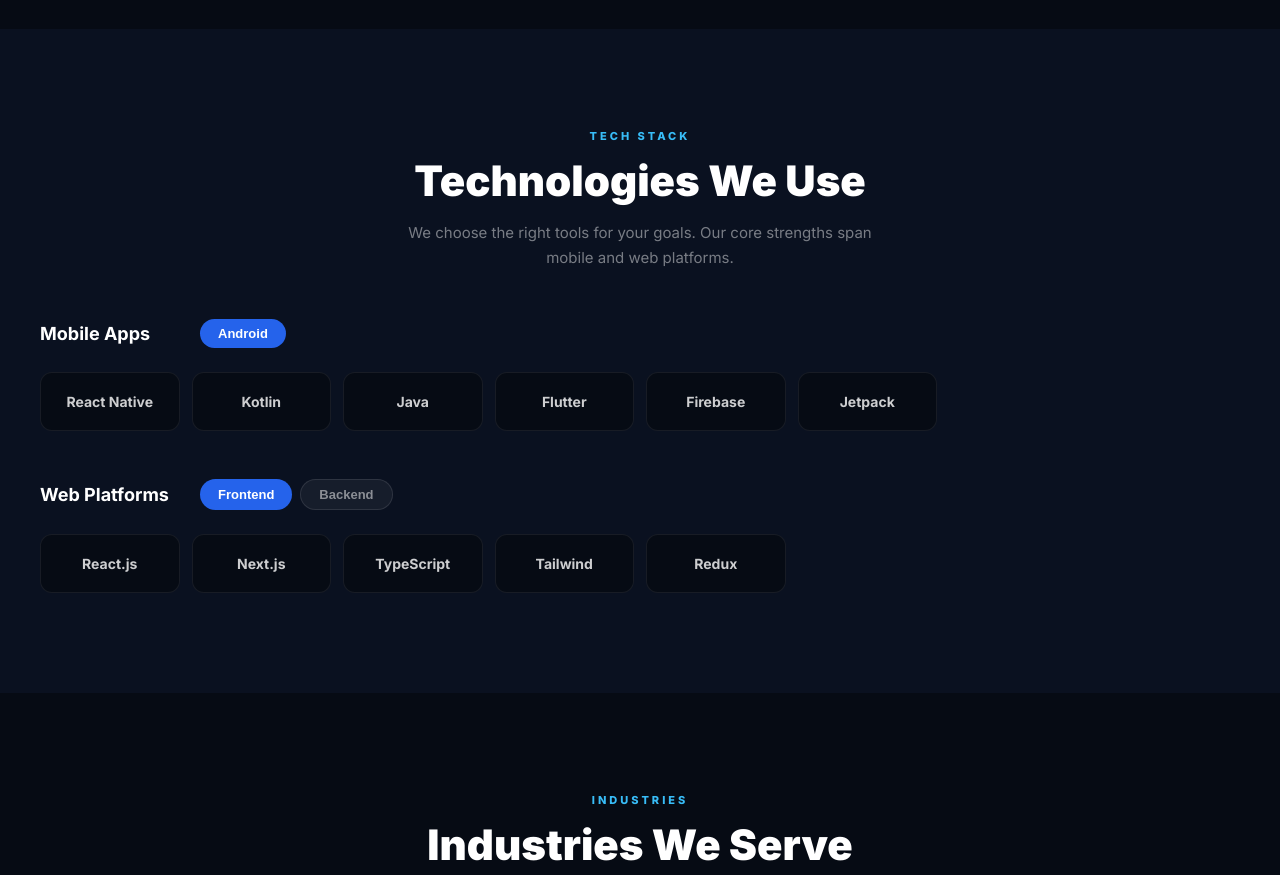
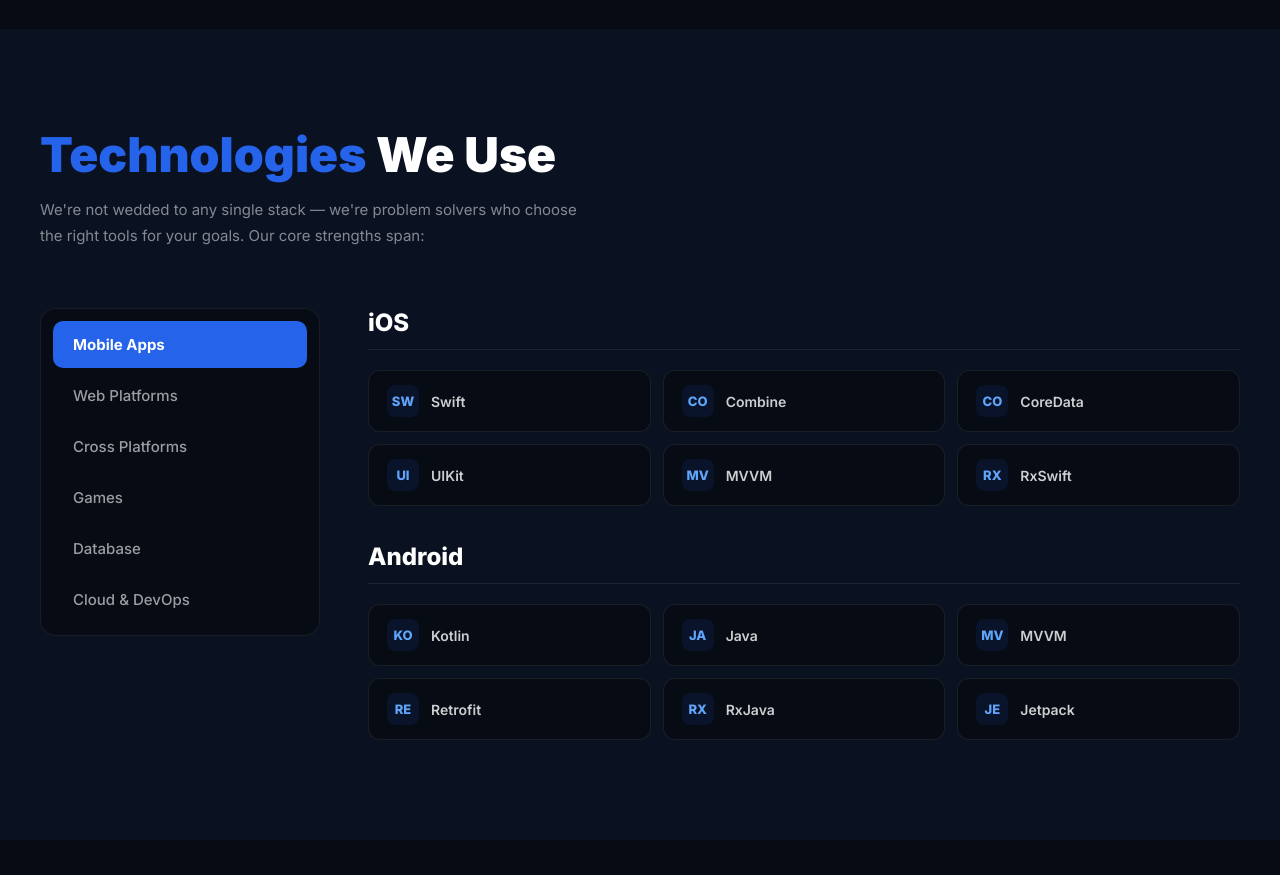
Before and after one commit to Haseebismail703/Dev-Cor-Solution, a React (Vite) app: page / in a window 1280 px wide. Shown: the part 6480-7355 px from the top of the page. Built offline with nearby package versions, Linux system fonts and the light colour scheme.

Commit message:
design Technologies We Use and  Industries We Serve section completed

```diff
--- a/src/App.tsx
+++ b/src/App.tsx
@@ -15,7 +15,7 @@ export default function App() {
   const [menuOpen, setMenuOpen] = useState(false);
   const [activeStep, setActiveStep] = useState(0);
   const [activeFaq, setActiveFaq] = useState<number | null>(null);
-  const [techTabs, setTechTabs] = useState([0, 0]);
+  const [techTabs, setTechTabs] = useState([0, 0, 0, 0, 0, 0]);
   const [hoveredProject, setHoveredProject] = useState<number | null>(null);
   const [activeService, setActiveService] = useState<number | null>(null);
   const [form, setForm] = useState({ name: "", phone: "", budget: "", message: "" });
@@ -84,10 +84,13 @@ export default function App() {
         .prj-card:hover{transform:translateY(-8px)}
         .prj-card:hover img{transform:scale(1.06)!important}
         .prj-desc{display:-webkit-box;-webkit-line-clamp:2;-webkit-box-orient:vertical;overflow:hidden}
-        .process-visible{opacity:1!important;transform:translate(0) scale(1)!important}
         .process-img-wrap:hover img{transform:scale(1.06)!important}
+        .tech-chip:hover{border-color:rgba(37,99,235,.4)!important;background:rgba(37,99,235,.08)!important;transform:translateY(-2px)}
         .step-grid{display:grid;grid-template-columns:1fr 1fr;gap:16px}
         .ind-grid{display:grid;grid-template-columns:repeat(4,1fr);gap:16px}
+        .ind-card{transition:transform .4s ease}
+        .ind-card:hover{transform:translateY(-6px)}
+        .ind-card:hover img{transform:scale(1.08)!important}
         .ticker-wrap{overflow:hidden;white-space:nowrap;border-top:1px solid rgba(255,255,255,.08);border-bottom:1px solid rgba(255,255,255,.08);padding:16px 0;background:#0a1120}
         .ticker-inner{display:inline-flex;animation:ticker 20s linear infinite}
         .nav-link{background:none;border:none;color:rgba(255,255,255,.7);padding:8px 14px;border-radius:6px;font-size:14px;font-weight:500;cursor:pointer;transition:color .2s}
@@ -103,7 +106,7 @@ export default function App() {
       <ProjectsSection isMobile={isMobile} setHoveredProject={setHoveredProject} />
       <ProcessSection isMobile={isMobile} activeStep={activeStep} setActiveStep={setActiveStep} />
       <TechStackSection isMobile={isMobile} techTabs={techTabs} setTechTabs={setTechTabs} />
-      <IndustriesSection />
+      <IndustriesSection isMobile={isMobile} />
 
       <section style={{ padding: "100px 24px", background: "#0a1120" }}>
         <div style={{ maxWidth: 800, margin: "0 auto" }}>
--- a/src/Component/IndustriesSection.tsx
+++ b/src/Component/IndustriesSection.tsx
@@ -1,17 +1,72 @@
 import { INDUSTRIES } from "../data";
 
-export function IndustriesSection() {
+type IndustriesSectionProps = {
+  isMobile: boolean;
+};
+
+export function IndustriesSection({ isMobile }: IndustriesSectionProps) {
   return (
-    <section style={{ padding: "100px 24px", background: "#060b14" }}>
+    <section style={{ padding: isMobile ? "80px 20px" : "100px 24px", background: "#060b14" }}>
       <div style={{ maxWidth: 1200, margin: "0 auto" }}>
-        <div style={{ textAlign: "center", marginBottom: 60 }}>
-          <div style={{ fontSize: 11, color: "#38bdf8", fontWeight: 800, letterSpacing: "3px", textTransform: "uppercase", marginBottom: 12 }}>INDUSTRIES</div>
-          <h2 style={{ fontSize: 42, fontWeight: 900, color: "#fff" }}>Industries We Serve</h2>
+        <div style={{ marginBottom: isMobile ? 40 : 60 }}>
+          <h2 style={{ fontSize: isMobile ? 28 : 48, fontWeight: 900, lineHeight: 1.1 }}>
+            <span style={{ color: "#2563eb" }}>Industries</span>
+            <span style={{ color: "#fff" }}> We Serve</span>
+          </h2>
+          <p style={{
+            color: "rgba(255,255,255,.5)",
+            fontSize: 15,
+            marginTop: 16,
+            maxWidth: 560,
+            lineHeight: 1.7,
+          }}>
+            As a leading digital transformation company, we build tailored solutions across many sectors to help you meet industry demands.
+          </p>
         </div>
+
         <div className="ind-grid">
           {INDUSTRIES.map((ind, i) => (
-            <div key={i} className="hc" style={{ background: "#0a1120", border: "1px solid rgba(255,255,255,.07)", borderRadius: 14, padding: "22px 16px", textAlign: "center", cursor: "pointer" }}>
-              <div style={{ fontSize: 14, fontWeight: 600, color: "rgba(255,255,255,.8)" }}>{ind}</div>
+            <div
+              key={i}
+              className="ind-card"
+              style={{
+                position: "relative",
+                borderRadius: 16,
+                overflow: "hidden",
+                cursor: "pointer",
+                height: isMobile ? 220 : 280,
+              }}
+            >
+              <img
+                src={ind.image}
+                alt={ind.title}
+                loading="lazy"
+                style={{
+                  width: "100%",
+                  height: "100%",
+                  objectFit: "cover",
+                  display: "block",
+                  transition: "transform .5s ease",
+                }}
+              />
+              <div style={{
+                position: "absolute",
+                inset: 0,
+                background: "linear-gradient(to top, rgba(0,0,0,.75) 0%, rgba(0,0,0,.15) 50%, rgba(0,0,0,.05) 100%)",
+              }} />
+              <div style={{
+                position: "absolute",
+                bottom: 0,
+                left: 0,
+                right: 0,
+                padding: isMobile ? "16px" : "20px 24px",
+              }}>
+                <h3 style={{
+                  fontSize: isMobile ? 16 : 18,
+                  fontWeight: 800,
+                  color: "#fff",
+                }}>{ind.title}</h3>
+              </div>
             </div>
           ))}
         </div>
--- a/src/Component/TechStackSection.tsx
+++ b/src/Component/TechStackSection.tsx
@@ -1,3 +1,4 @@
+import { useState } from "react";
 import type { Dispatch, SetStateAction } from "react";
 import { TECH_SECTIONS } from "../data";
 
@@ -7,36 +8,171 @@ type TechStackSectionProps = {
   setTechTabs: Dispatch<SetStateAction<number[]>>;
 };
 
-export function TechStackSection({ isMobile, techTabs, setTechTabs }: TechStackSectionProps) {
+export function TechStackSection({ isMobile }: TechStackSectionProps) {
+  const [activeCategory, setActiveCategory] = useState(0);
+  const current = TECH_SECTIONS[activeCategory];
+
   return (
-    <section style={{ padding: "100px 24px", background: "#0a1120" }}>
+    <section style={{ padding: isMobile ? "80px 20px" : "100px 24px", background: "#0a1120" }}>
       <div style={{ maxWidth: 1200, margin: "0 auto" }}>
-        <div style={{ textAlign: "center", marginBottom: 48 }}>
-          <div style={{ fontSize: 11, color: "#38bdf8", fontWeight: 800, letterSpacing: "3px", textTransform: "uppercase", marginBottom: 12 }}>TECH STACK</div>
-          <h2 style={{ fontSize: isMobile ? 28 : 42, fontWeight: 900, color: "#fff" }}>Technologies We Use</h2>
-          <p style={{ color: "rgba(255,255,255,.45)", marginTop: 14, fontSize: 15, maxWidth: 500, margin: "14px auto 0", lineHeight: 1.7 }}>We choose the right tools for your goals. Our core strengths span mobile and web platforms.</p>
+        <div style={{ marginBottom: isMobile ? 40 : 60 }}>
+          <h2 style={{ fontSize: isMobile ? 28 : 48, fontWeight: 900, lineHeight: 1.1 }}>
+            <span style={{ color: "#2563eb" }}>Technologies</span>
+            <span style={{ color: "#fff" }}> We Use</span>
+          </h2>
+          <p style={{
+            color: "rgba(255,255,255,.5)",
+            fontSize: 15,
+            marginTop: 16,
+            maxWidth: 560,
+            lineHeight: 1.7,
+          }}>
+            We're not wedded to any single stack — we're problem solvers who choose the right tools for your goals. Our core strengths span:
+          </p>
         </div>
-        {TECH_SECTIONS.map((section, si) => (
-          <div key={si} style={{ marginBottom: si === 0 ? 48 : 0 }}>
-            <div style={{ display: "flex", alignItems: "center", gap: 20, marginBottom: 24, flexWrap: "wrap" }}>
-              <h3 style={{ fontSize: 18, fontWeight: 700, color: "#fff", minWidth: 140 }}>{section.cat}</h3>
-              <div style={{ display: "flex", gap: 8 }}>
-                {section.tabs.map((t, ti) => (
-                  <button key={ti} onClick={() => setTechTabs((prev: any) => { const next = [...prev]; next[si] = ti; return next; })} style={{ background: techTabs[si] === ti ? "#2563eb" : "rgba(255,255,255,.05)", border: techTabs[si] === ti ? "none" : "1px solid rgba(255,255,255,.1)", color: techTabs[si] === ti ? "#fff" : "rgba(255,255,255,.5)", padding: "7px 18px", borderRadius: 20, fontWeight: 600, fontSize: 13, cursor: "pointer", transition: "all .2s" }}>{t.label}</button>
-                ))}
-              </div>
-            </div>
-            <div style={{ display: "grid", gridTemplateColumns: "repeat(auto-fill,minmax(130px,1fr))", gap: 12 }}>
-              {section.tabs[techTabs[si]].techs.map((tech, ti) => (
-                <div key={ti} style={{ background: "#060b14", border: "1px solid rgba(255,255,255,.07)", borderRadius: 12, padding: "20px 14px", textAlign: "center", transition: "all .25s", cursor: "default" }}
-                  onMouseEnter={e => { e.currentTarget.style.borderColor = "rgba(37,99,235,.4)"; e.currentTarget.style.background = "rgba(37,99,235,.08)"; }}
-                  onMouseLeave={e => { e.currentTarget.style.borderColor = "rgba(255,255,255,.07)"; e.currentTarget.style.background = "#060b14"; }}>
-                  <div style={{ fontSize: 14, fontWeight: 700, color: "rgba(255,255,255,.8)" }}>{tech}</div>
-                </div>
+
+        <div style={{
+          display: "grid",
+          gridTemplateColumns: isMobile ? "1fr" : "280px 1fr",
+          gap: isMobile ? 24 : 48,
+          alignItems: "start",
+        }}>
+          {/* Sidebar Navigation */}
+          {isMobile ? (
+            <div style={{
+              display: "flex",
+              gap: 8,
+              overflowX: "auto",
+              paddingBottom: 8,
+              scrollbarWidth: "none",
+            }}>
+              {TECH_SECTIONS.map((section, i) => (
+                <button
+                  key={i}
+                  onClick={() => setActiveCategory(i)}
+                  style={{
+                    background: activeCategory === i ? "#2563eb" : "rgba(255,255,255,.05)",
+                    border: activeCategory === i ? "none" : "1px solid rgba(255,255,255,.1)",
+                    color: "#fff",
+                    padding: "10px 20px",
+                    borderRadius: 8,
+                    fontSize: 13,
+                    fontWeight: 600,
+                    cursor: "pointer",
+                    whiteSpace: "nowrap",
+                    transition: "all .2s",
+                    fontFamily: "inherit",
+                  }}
+                >
+                  {section.cat}
+                </button>
               ))}
             </div>
+          ) : (
+            <div style={{
+              background: "#060b14",
+              borderRadius: 16,
+              padding: "12px",
+              border: "1px solid rgba(255,255,255,.07)",
+            }}>
+              {TECH_SECTIONS.map((section, i) => (
+                <button
+                  key={i}
+                  onClick={() => setActiveCategory(i)}
+                  style={{
+                    display: "block",
+                    width: "100%",
+                    textAlign: "left",
+                    background: activeCategory === i ? "#2563eb" : "transparent",
+                    border: "none",
+                    color: activeCategory === i ? "#fff" : "rgba(255,255,255,.6)",
+                    padding: "14px 20px",
+                    borderRadius: 10,
+                    fontSize: 15,
+                    fontWeight: activeCategory === i ? 700 : 500,
+                    cursor: "pointer",
+                    transition: "all .25s",
+                    fontFamily: "inherit",
+                    marginBottom: i < TECH_SECTIONS.length - 1 ? 4 : 0,
+                  }}
+                  onMouseEnter={e => {
+                    if (activeCategory !== i) {
+                      e.currentTarget.style.background = "rgba(255,255,255,.05)";
+                      e.currentTarget.style.color = "#fff";
+                    }
+                  }}
+                  onMouseLeave={e => {
+                    if (activeCategory !== i) {
+                      e.currentTarget.style.background = "transparent";
+                      e.currentTarget.style.color = "rgba(255,255,255,.6)";
+                    }
+                  }}
+                >
+                  {section.cat}
+                </button>
+              ))}
+            </div>
+          )}
+
+          {/* Tech Content */}
+          <div>
+            {current.tabs.map((tab, ti) => (
+              <div key={ti} style={{ marginBottom: ti < current.tabs.length - 1 ? 36 : 0 }}>
+                <h3 style={{
+                  fontSize: isMobile ? 20 : 24,
+                  fontWeight: 800,
+                  color: "#fff",
+                  marginBottom: 20,
+                  paddingBottom: 12,
+                  borderBottom: "1px solid rgba(255,255,255,.08)",
+                }}>
+                  {tab.label}
+                </h3>
+                <div style={{
+                  display: "grid",
+                  gridTemplateColumns: isMobile ? "1fr 1fr" : "repeat(3, 1fr)",
+                  gap: 12,
+                }}>
+                  {tab.techs.map((tech, techIdx) => (
+                    <div
+                      key={techIdx}
+                      className="tech-chip"
+                      style={{
+                        display: "flex",
+                        alignItems: "center",
+                        gap: 12,
+                        background: "#060b14",
+                        border: "1px solid rgba(255,255,255,.08)",
+                        borderRadius: 12,
+                        padding: "14px 18px",
+                        transition: "all .25s",
+                        cursor: "default",
+                      }}
+                    >
+                      <div style={{
+                        width: 32,
+                        height: 32,
+                        borderRadius: 8,
+                        background: "rgba(37,99,235,.1)",
+                        display: "flex",
+                        alignItems: "center",
+                        justifyContent: "center",
+                        flexShrink: 0,
+                      }}>
+                        <span style={{ fontSize: 13, fontWeight: 800, color: "#60a5fa" }}>
+                          {tech.slice(0, 2).toUpperCase()}
+                        </span>
+                      </div>
+                      <span style={{ fontSize: 14, fontWeight: 600, color: "rgba(255,255,255,.8)" }}>
+                        {tech}
+                      </span>
+                    </div>
+                  ))}
+                </div>
+              </div>
+            ))}
           </div>
-        ))}
+        </div>
       </div>
     </section>
   );
--- a/src/data.ts
+++ b/src/data.ts
@@ -224,14 +224,23 @@ export const PROJECTS = [
 export const PROCESS = [
   { num: "01", title: "Discovery & Planning", desc: "We get to know your company well, the target audience and objectives. Only then, we design an efficient roadmap involving the integration of technology and your long term goals so that you have a sure-footed beginning to your project, minimizing surprises and maximizing your chances of success in the long run.", image: "https://images.unsplash.com/photo-1552664730-d307ca884978?w=800&h=500&fit=crop" },
   { num: "02", title: "UI/UX Design", desc: "The designers of our team are mainly concerned with making stunning and user-friendly interfaces that can be easily navigated from the first tap. We consider both aspects of design equally, bringing to life thoughtful flows, simple layouts, and captivating visuals that add up to customer satisfaction.", image: "https://images.unsplash.com/photo-1561070791-2526d30994b5?w=800&h=500&fit=crop" },
-  { num: "03", title: "Prototyping & Validation", desc: "We present interactive prototypes showcasing the main features and flows. We collect feedback, confirm ideas, and ensure the product aligns completely with your expectations before moving to development.", image: "https://images.unsplash.com/photo-1581291518633-83b4eef1d2fa?w=800&h=500&fit=crop" },
+  { num: "03", title: "Prototyping & Validation", desc: "We present interactive prototypes showcasing the main features and flows. We collect feedback, confirm ideas, and ensure the product aligns completely with your expectations before moving to development.", image: "https://images.unsplash.com/photo-1586717791821-3f44a563fa4c?w=800&h=500&fit=crop" },
   { num: "04", title: "Agile Development", desc: "Developers work in short agile sprints, advancing your product through iterative stages with tangible deliverables. Flexibility, transparency, and continuous alignment guaranteed at every step of the journey.", image: "https://images.unsplash.com/photo-1522071820081-009f0129c71c?w=800&h=500&fit=crop" },
   { num: "05", title: "Quality Assurance", desc: "All features undergo thorough automated and manual testing to ensure flawless performance, security, and stability — across all platforms and devices before any release.", image: "https://images.unsplash.com/photo-1573164713714-d95e436ab8d6?w=800&h=500&fit=crop" },
   { num: "06", title: "Deployment & Launch", desc: "We handle the total deployment process — your application will pass all platform requirements and work perfectly in the live environment, from app stores to web servers.", image: "https://images.unsplash.com/photo-1558494949-ef010cbdcc31?w=800&h=500&fit=crop" },
   { num: "07", title: "Monitoring & Optimization", desc: "After launch, we monitor performance, user feedback, and analytics closely. These insights inform ongoing feature refinement, improvements, and issue resolution to keep your product at peak performance.", image: "https://images.unsplash.com/photo-1551434678-e076c223a692?w=800&h=500&fit=crop" },
 ];
 
-export const INDUSTRIES = ["eCommerce", "Healthcare", "Education", "Fintech", "Food & Delivery", "Real Estate", "Travel", "Logistics"];
+export const INDUSTRIES = [
+  { title: "eCommerce", image: "https://images.unsplash.com/photo-1556742049-0cfed4f6a45d?w=600&h=700&fit=crop" },
+  { title: "Healthcare", image: "https://images.unsplash.com/photo-1576091160399-112ba8d25d1d?w=600&h=700&fit=crop" },
+  { title: "Education", image: "https://images.unsplash.com/photo-1503676260728-1c00da094a0b?w=600&h=700&fit=crop" },
+  { title: "Fintech", image: "https://images.unsplash.com/photo-1611974789855-9c2a0a7236a3?w=600&h=700&fit=crop" },
+  { title: "Food & Delivery", image: "https://images.unsplash.com/photo-1504674900247-0877df9cc836?w=600&h=700&fit=crop" },
+  { title: "Real Estate", image: "https://images.unsplash.com/photo-1560518883-ce09059eeffa?w=600&h=700&fit=crop" },
+  { title: "Travel", image: "https://images.unsplash.com/photo-1436491865332-7a61a109db56?w=600&h=700&fit=crop" },
+  { title: "Logistics", image: "https://images.unsplash.com/photo-1586528116311-ad8dd3c8310d?w=600&h=700&fit=crop" },
+];
 
 export const FAQS = [
   { q: "What mobile app development services do you offer?", a: "DevCore offers iOS, Android, cross-platform, and enterprise-level app development. We build high-performance, scalable applications customized to your business requirements from design to deployment." },
@@ -245,14 +254,41 @@ export const TICKER = ["Web Development", "Mobile Apps", "AI Solutions", "eComme
 
 export const TECH_SECTIONS = [
   {
-    cat: "Mobile Apps", tabs: [
-      { label: "Android", techs: ["React Native", "Kotlin", "Java", "Flutter", "Firebase", "Jetpack"] },
+    cat: "Mobile Apps",
+    tabs: [
+      { label: "iOS", techs: ["Swift", "Combine", "CoreData", "UIKit", "MVVM", "RxSwift"] },
+      { label: "Android", techs: ["Kotlin", "Java", "MVVM", "Retrofit", "RxJava", "Jetpack"] },
     ],
   },
   {
-    cat: "Web Platforms", tabs: [
-      { label: "Frontend", techs: ["React.js", "Next.js", "TypeScript", "Tailwind", "Redux"] },
-      { label: "Backend", techs: ["Node.js", "Express", "MongoDB", "PostgreSQL", "REST API"] },
+    cat: "Web Platforms",
+    tabs: [
+      { label: "Frontend", techs: ["React.js", "Next.js", "TypeScript", "Tailwind CSS", "Redux", "Vue.js"] },
+      { label: "Backend", techs: ["Node.js", "Express.js", "NestJS", "REST API", "GraphQL", "Socket.io"] },
+    ],
+  },
+  {
+    cat: "Cross Platforms",
+    tabs: [
+      { label: "Frameworks", techs: ["React Native", "Flutter", "Ionic", "Expo", "Xamarin", "Capacitor"] },
+    ],
+  },
+  {
+    cat: "Games",
+    tabs: [
+      { label: "Engines", techs: ["Unity", "Unreal Engine", "Godot", "Cocos2d", "Phaser", "PlayCanvas"] },
+    ],
+  },
+  {
+    cat: "Database",
+    tabs: [
+      { label: "Storage", techs: ["MongoDB", "PostgreSQL", "MySQL", "Redis", "Firebase", "DynamoDB"] },
+    ],
+  },
+  {
+    cat: "Cloud & DevOps",
+    tabs: [
+      { label: "Services", techs: ["AWS", "Docker", "Vercel", "Nginx", "GitHub Actions", "Cloudflare"] },
     ],
   },
 ];
```
Also changed, not shown: src/Component/ProcessSection.tsx (+27 -42 lines).
